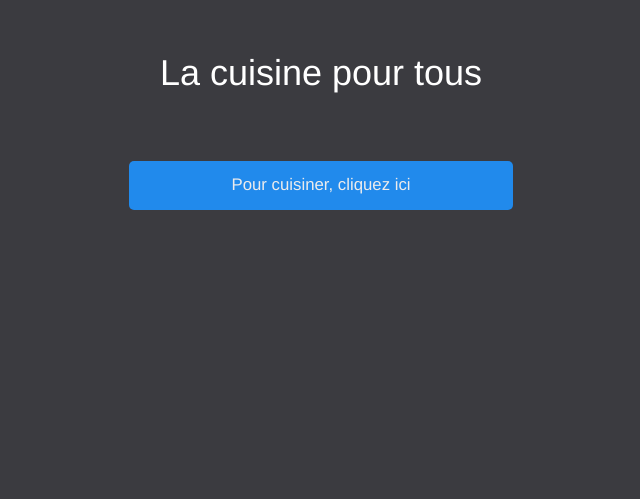
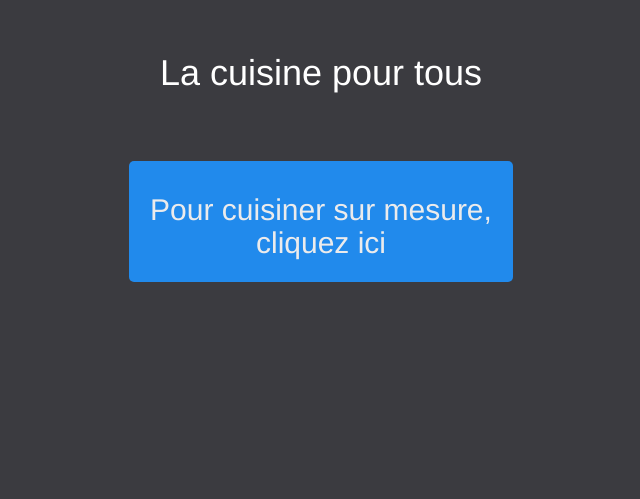
Before and after one commit to scrapp3rz/Delite, a PHP site: page / in a window 1280 px wide. Shown: the part 77-576 px from the top of the page, without its empty margins (319-959 px from the left). Run offline with PHP 8.4, Linux system fonts and the light colour scheme; some libraries are stand-ins or nearby versions.

Commit message:
modif du titre index

```diff
--- a/index.php
+++ b/index.php
@@ -25,10 +25,10 @@
 
  <div class="slogan">
 
-<a href="pageAccueil.php">
-Pour cuisiner, cliquez ici
+<a href="pageAccueil.php"><strong> <h2>
+Pour cuisiner sur mesure, cliquez ici
 
-</a>
+</h2> </strong> </a>
 
 
  </div>
```
